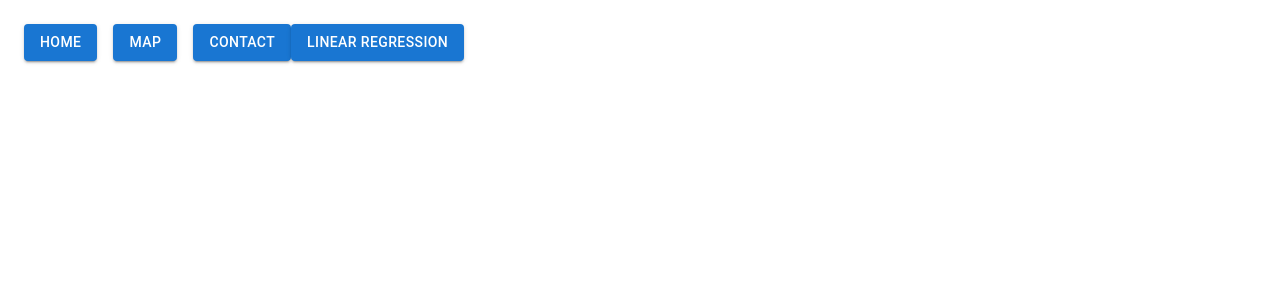
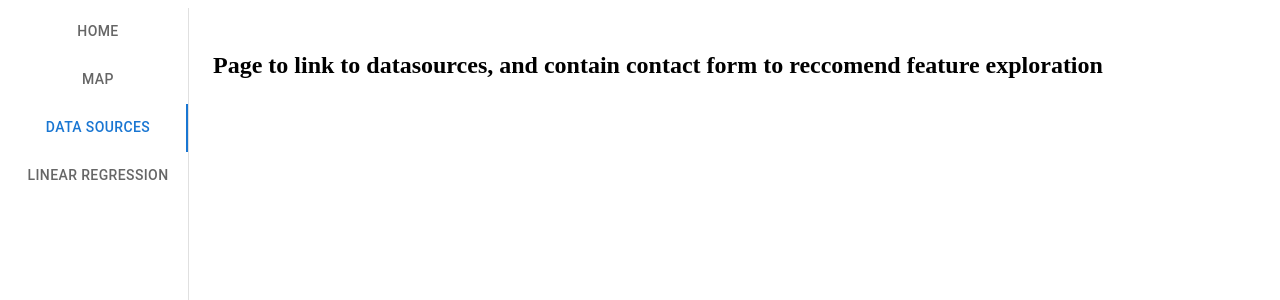
Before and after one commit to jtbaird/elk-finder-web, a React (Create React App) app in the folder frontend/: page /datasources in a window 1280 px wide. Shown: the top 300 px of the page. Built offline with nearby package versions, Linux system fonts and the light colour scheme.

Commit message:
removed node_modules

```diff
--- a/frontend/src/App.js
+++ b/frontend/src/App.js
@@ -1,7 +1,8 @@
 import React from 'react';
-import { BrowserRouter as Router, Routes, Route, Link } from 'react-router-dom';
-import Button from '@mui/material/Button';
+import { BrowserRouter as Router, Routes, Route, Link, useLocation } from 'react-router-dom';
+import { Tabs, Tab, Box } from '@mui/material';
 import Regression from './pages/Regression';
+import DataSources from './pages/DataSources';
 
 // Example page components
 function Home() {
@@ -10,33 +11,41 @@ function Home() {
 function Map() {
   return <h2>Map Page</h2>;
 }
-function Contact() {
-  return <h2>Contact Page</h2>;
+
+// Custom Tabs component to sync with router
+function NavTabs() {
+  const location = useLocation();
+  const tabPaths = ['/', '/map', '/datasources', '/regression'];
+  const currentTab = tabPaths.indexOf(location.pathname);
+
+  return (
+    <Tabs
+      orientation="vertical"
+      value={currentTab === -1 ? 0 : currentTab}
+      sx={{ borderRight: 1, borderColor: 'divider', minWidth: 180 }}
+    >
+      <Tab label="Home" component={Link} to="/" />
+      <Tab label="Map" component={Link} to="/map" />
+      <Tab label="Data Sources" component={Link} to="/datasources" />
+      <Tab label="Linear Regression" component={Link} to="/regression" />
+    </Tabs>
+  );
 }
 
 function App() {
   return (
     <Router>
-      <nav style={{ padding: 16 }}>
-        <Button component={Link} to="/" variant="contained" color="primary" sx={{ mr: 2 }}>
-          Home
-        </Button>
-        <Button component={Link} to="/map" variant="contained" color="primary" sx={{ mr: 2 }}>
-          Map
-        </Button>
-        <Button component={Link} to="/contact" variant="contained" color="primary">
-          Contact
-        </Button>
-        <Button component={Link} to="/regression" variant="contained" color="primary">
-          Linear Regression
-        </Button>
-      </nav>
-      <Routes>
-        <Route path="/" element={<Home />} />
-        <Route path="/map" element={<Map />} />
-        <Route path="/contact" element={<Contact />} />
-        <Route path="/regression" element={<Regression />} />
-      </Routes>
+      <Box sx={{ display: 'flex', height: '100vh' }}>
+        <NavTabs />
+        <Box sx={{ flexGrow: 1, p: 3 }}>
+          <Routes>
+            <Route path="/" element={<Home />} />
+            <Route path="/map" element={<Map />} />
+            <Route path="/datasources" element={<DataSources />} />
+            <Route path="/regression" element={<Regression />} />
+          </Routes>
+        </Box>
+      </Box>
     </Router>
   );
 }
--- /dev/null
+++ b/frontend/src/pages/DataSources.js
@@ -0,0 +1,7 @@
+import React from 'react';
+
+function DataSources() {
+  return <h2>Page to link to datasources, and contain contact form to reccomend feature exploration</h2>;
+}
+
+export default DataSources;
```
Also changed, not shown: frontend/src/pages/About.js (added).
